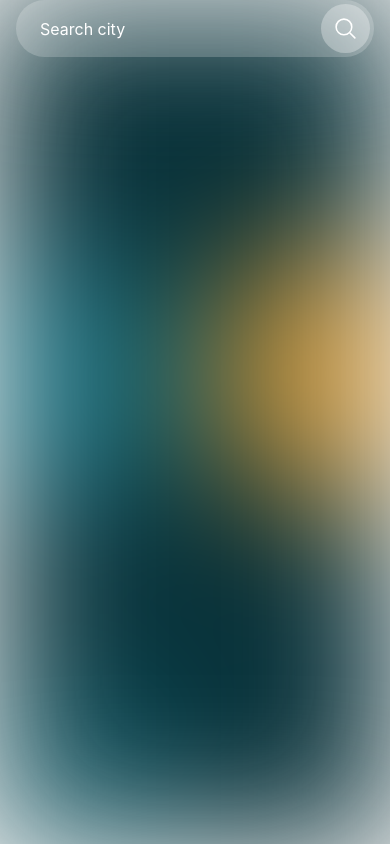
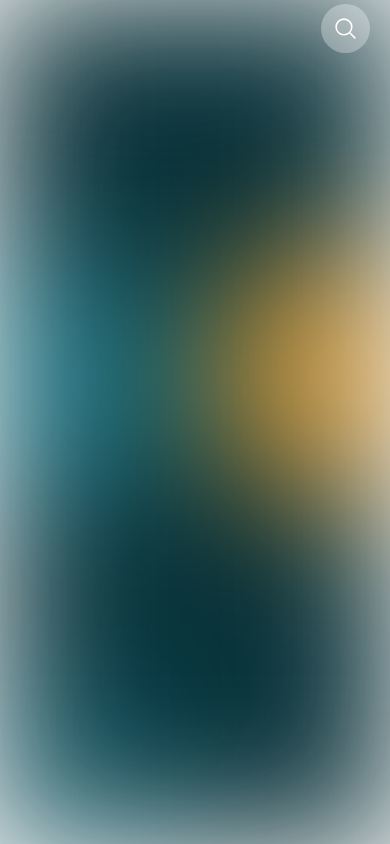
Before and after one commit to batuhanyldrm/weather_app_react_native, a React Native app: screen /Home in a window 390 px wide. Built offline with nearby package versions, Linux system fonts and the light colour scheme.

Commit message:
add search box slider

```diff
--- a/screens/HomeScreen.js
+++ b/screens/HomeScreen.js
@@ -1,11 +1,14 @@
 import { View, Text, SafeAreaView, TextInput, TouchableOpacity } from 'react-native'
-import React from 'react'
+import React, { useState } from 'react'
 import { StatusBar } from 'expo-status-bar'
 import { Image } from 'react-native'
 import { theme } from '../theme'
 import { MagnifyingGlassIcon } from "react-native-heroicons/outline"
 
 export default function HomeScreen() {
+
+  const [showSearch, setShowSearch] = useState(false)
+
   return (
     <View style={{ flex: 1, position: 'relative' }}>
       <StatusBar style='light' />
@@ -15,14 +18,19 @@ export default function HomeScreen() {
       <SafeAreaView className="flex flex-1">
         <View style={{height:"7%"}} className="mx-4 relative z-50" >
           <View className="flex-row justify-end items-center rounded-full"
-            style={{backgroundColor: theme.bgWhite(0.2)}}
+            style={{backgroundColor: showSearch ? theme.bgWhite(0.2) : "transparent"}}
           >
-            <TextInput
-              placeholder='Search city'
-              placeholderTextColor={'rgb(255,255,255)'}
-              className="pl-6 h-10 flex-1 text-base text-white"
-            />
+            {
+              showSearch ? (
+                <TextInput
+                placeholder='Search city'
+                placeholderTextColor={'rgb(255,255,255)'}
+                className="pl-6 h-10 pb-1 flex-1 text-base text-white"
+              />
+              ): null
+            }
             <TouchableOpacity style={{backgroundColor: theme.bgWhite(0.3)}}
+              onPress={() => setShowSearch(!showSearch)}
               className="rounded-full p-3 m-1"
             >
               <MagnifyingGlassIcon size={"25"} color={"white"} />
```
